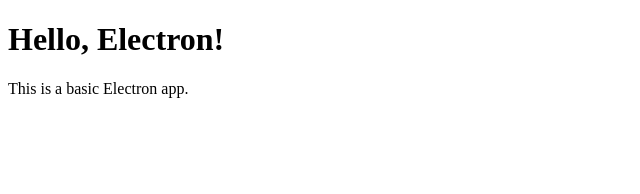
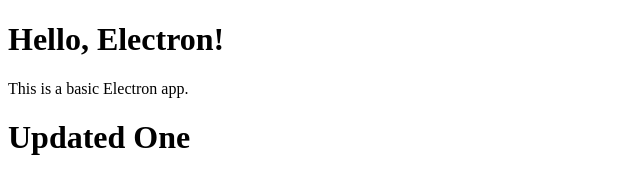
Before and after one commit to ebinlouis/autoupdater-electron, an Electron app: page index.html in a window 800 px wide. Shown: the whole page, without its empty margins (0-640 px from the left). Drawn offline with Linux system fonts and the light colour scheme.

Commit message:
first commit

```diff
--- a/index.html
+++ b/index.html
@@ -6,5 +6,6 @@
     <body>
         <h1>Hello, Electron!</h1>
         <p>This is a basic Electron app.</p>
+        <h1>Updated One</h1>
     </body>
 </html>
--- a/package.json
+++ b/package.json
@@ -1,6 +1,6 @@
 {
     "name": "my-electron-app",
-    "version": "1.0.0",
+    "version": "1.0.1",
     "main": "main.js",
     "scripts": {
         "test": "echo \"Error: no test specified\" && exit 1",
```
